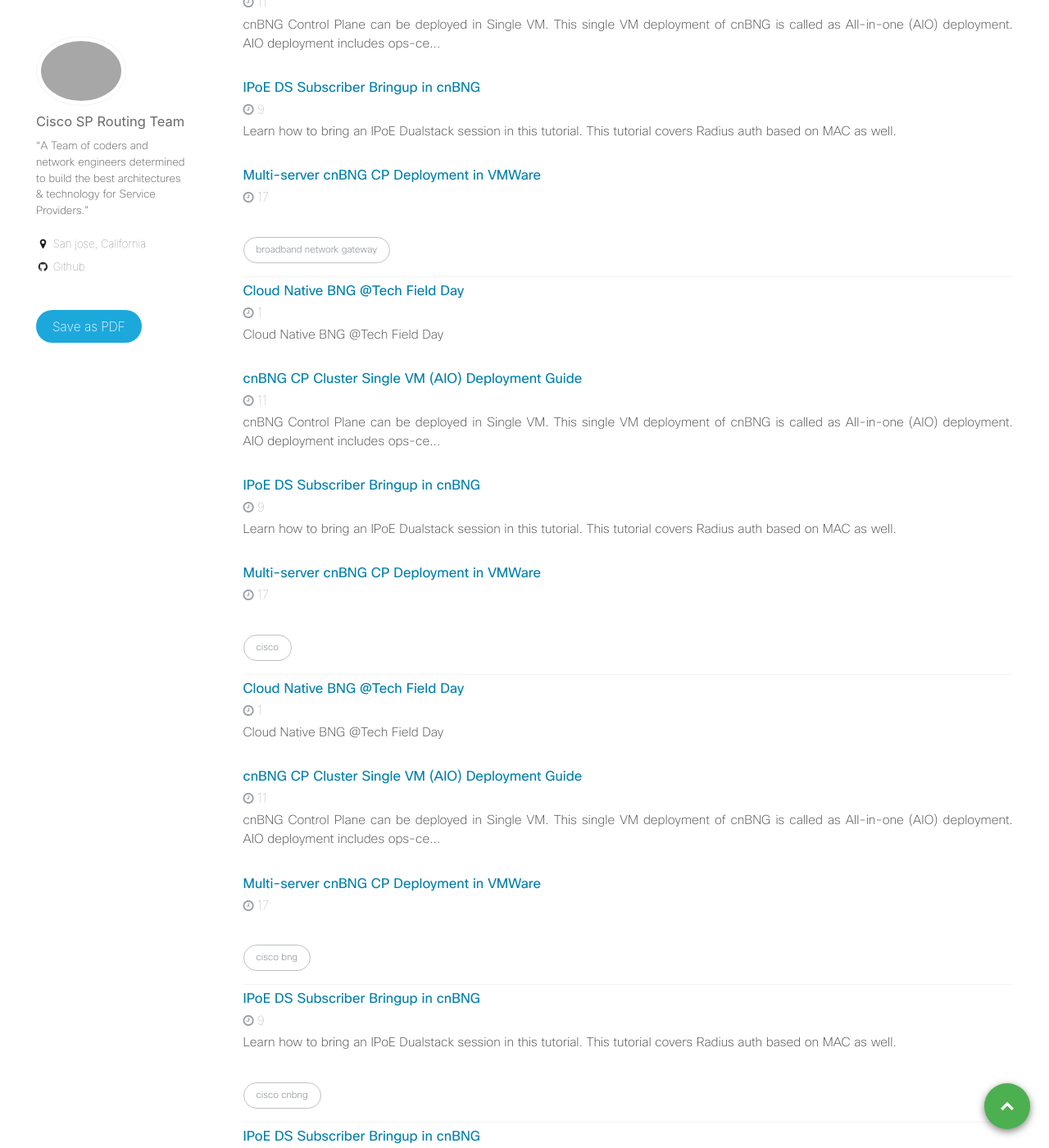
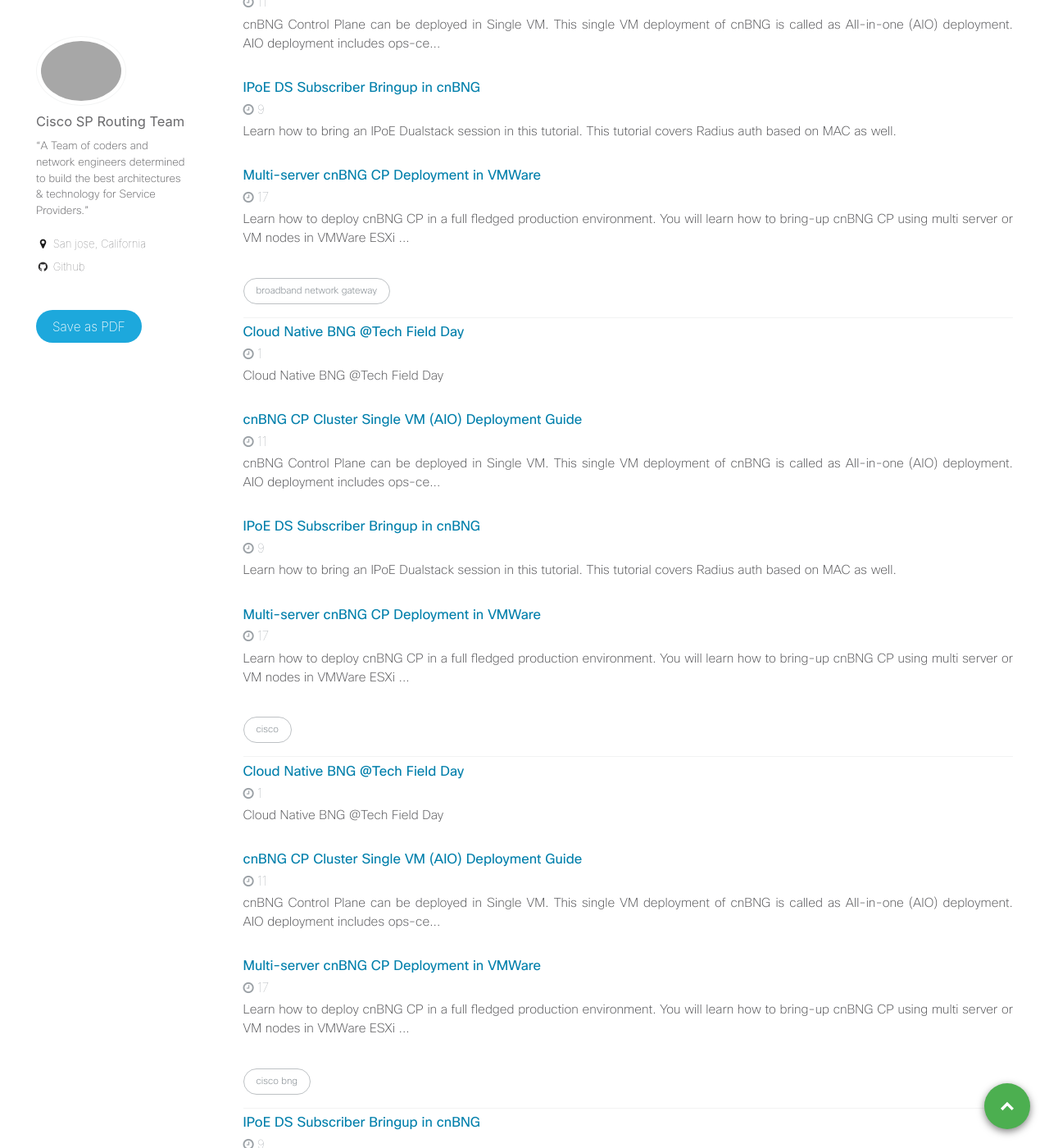
Before and after one commit to xrdocs/cnbng, a Jekyll site: the page built from _pages/tag-archive.html, in a window 1280 px wide and 1400 px high, scrolled down 506 px. Shown: the whole window at 82% size. Built offline with Jekyll 4.4.1, drawn with Linux system fonts in a browser that asks for light colours; some of the changed text lies outside the part shown.

Commit message:
Update multi-server-cnbng-cp-deployment-in-vmware.md

```diff
--- a/_tutorials/multi-server-cnbng-cp-deployment-in-vmware.md
+++ b/_tutorials/multi-server-cnbng-cp-deployment-in-vmware.md
@@ -5,11 +5,15 @@ title: Multi-server cnBNG CP Deployment in VMWare
 author: Gurpreet Dhaliwal
 position: top
 tags:
+  - cisco
   - cnbng
   - cloud native bng
   - broadband network gateway
   - bng
-  - cisco
+excerpt: >-
+  Learn how to deploy cnBNG CP in a full fledged production environment. You
+  will learn how to bring-up cnBNG CP using multi server or VM nodes in VMWare
+  ESXi environment, basic concepts related to networking etc.
 ---
 {% include toc %}
 
```
